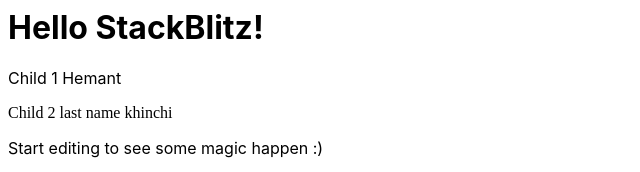
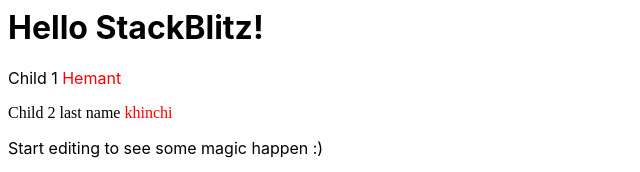
Before and after one commit to HemantKhinchiProjects/react-state-lifting, a React (Create React App) app: page / in a window 1280 px wide. Shown: the top 172 px of the page, without its empty margins (0-640 px from the left). Built offline with nearby package versions, Linux system fonts and the light colour scheme.

Commit message:
2 files modified

```diff
--- a/src/components/Child-1.js
+++ b/src/components/Child-1.js
@@ -3,7 +3,7 @@
   const name = ['Hemant', 'khinchi'];
   return (
     <div>
-      <p>Child 1 {props.fname(name)}</p>
+      <p>Child 1 <span style={{color:'red'}}>{props.fname(name)}</span></p>
     </div>
   );
 };
--- a/src/components/Child-2.js
+++ b/src/components/Child-2.js
@@ -4,6 +4,10 @@
 const ChildTwo = (props) => {
   const lname = useContext(LastNameContext);
 
-  return <div>Child 2 last name {lname} </div>;
+  return (
+    <div>
+      Child 2 last name <span style={{ color: 'red' }}>{lname}</span>{' '}
+    </div>
+  );
 };
 export default ChildTwo;
```
